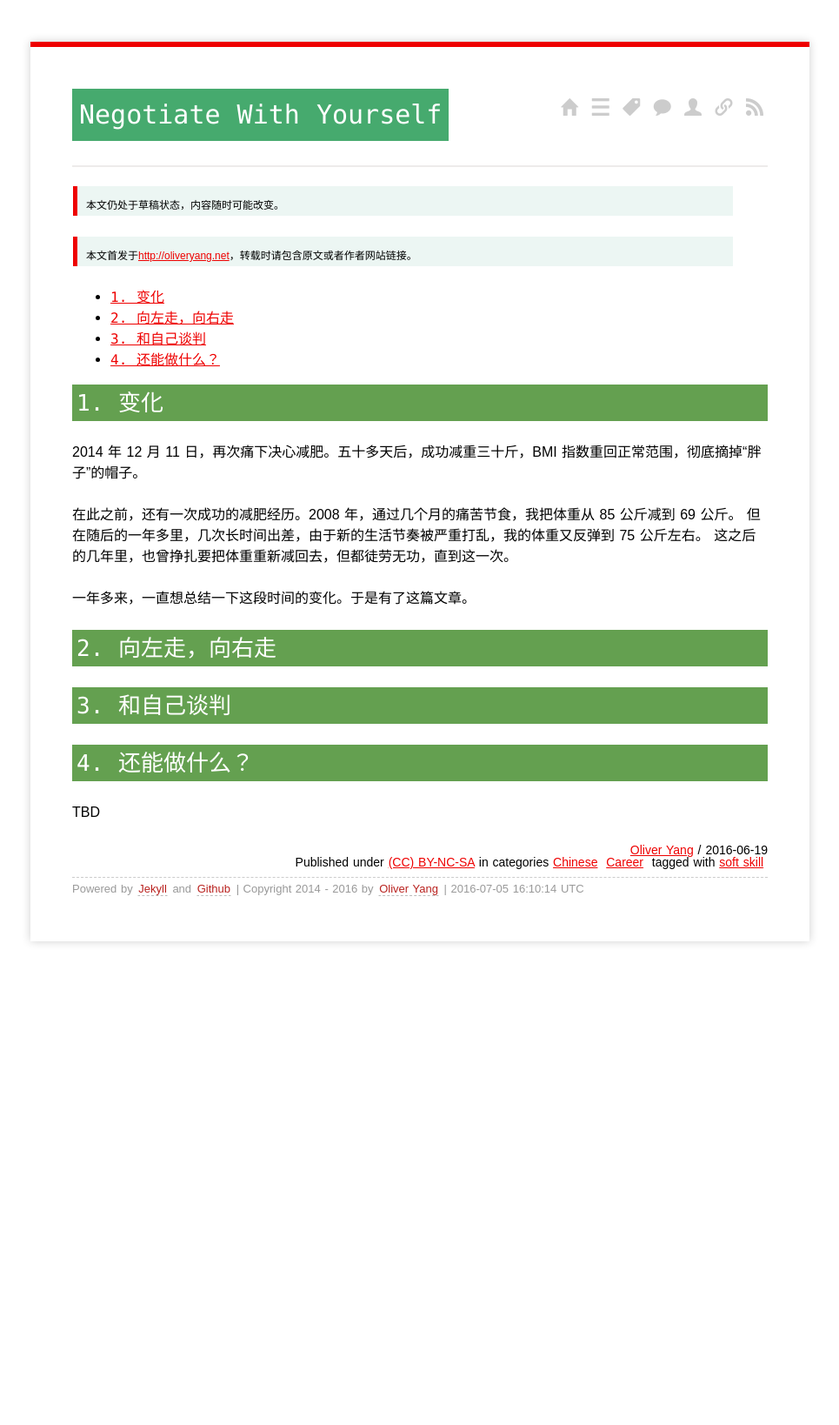
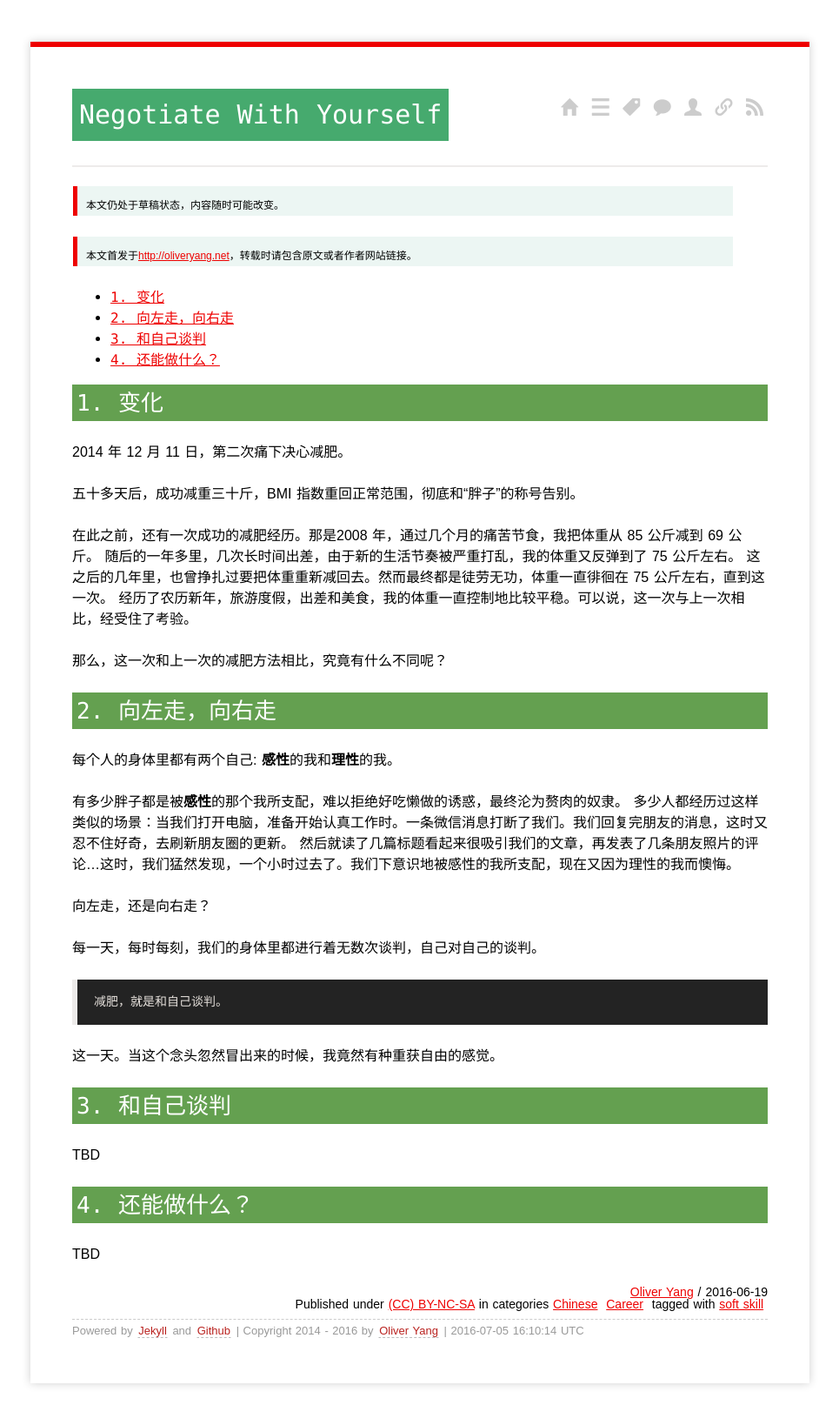
Before and after one commit to yangoliver/yangoliver.github.io, a Jekyll site: the page built from _posts/2016/2016-06-19-negotiate-with-yourself.md, in a window 1280 px wide. Shown: the whole page at 87% size, without its empty margins (157-1122 px from the left). Built offline with Jekyll 4.4.1, drawn with Linux system fonts in a browser that asks for light colours; comment, search, counter and statistics services are not loaded; before the commit the page ends 1130 px from its top, so only the background shows below that.

Commit message:
draft: added second section and format cleanup

```diff
--- a/_posts/2016/2016-06-19-negotiate-with-yourself.md
+++ b/_posts/2016/2016-06-19-negotiate-with-yourself.md
@@ -16,20 +16,36 @@ tags:
 
 ## 1. 变化
 
-2014 年 12 月 11 日，再次痛下决心减肥。五十多天后，成功减重三十斤，BMI 指数重回正常范围，彻底摘掉“胖子”的帽子。
+2014 年 12 月 11 日，第二次痛下决心减肥。
 
-在此之前，还有一次成功的减肥经历。2008 年，通过几个月的痛苦节食，我把体重从 85 公斤减到 69 公斤。
-但在随后的一年多里，几次长时间出差，由于新的生活节奏被严重打乱，我的体重又反弹到 75 公斤左右。
-这之后的几年里，也曾挣扎要把体重重新减回去，但都徒劳无功，直到这一次。
+五十多天后，成功减重三十斤，BMI 指数重回正常范围，彻底和“胖子”的称号告别。
 
-一年多来，一直想总结一下这段时间的变化。于是有了这篇文章。
+在此之前，还有一次成功的减肥经历。那是2008 年，通过几个月的痛苦节食，我把体重从 85 公斤减到 69 公斤。
+随后的一年多里，几次长时间出差，由于新的生活节奏被严重打乱，我的体重又反弹到了 75 公斤左右。
+这之后的几年里，也曾挣扎过要把体重重新减回去。然而最终都是徒劳无功，体重一直徘徊在 75 公斤左右，直到这一次。
+经历了农历新年，旅游度假，出差和美食，我的体重一直控制地比较平稳。可以说，这一次与上一次相比，经受住了考验。
+
+那么，这一次和上一次的减肥方法相比，究竟有什么不同呢？
 
 ## 2. 向左走，向右走
 
+每个人的身体里都有两个自己: **感性**的我和**理性**的我。
 
+有多少胖子都是被**感性**的那个我所支配，难以拒绝好吃懒做的诱惑，最终沦为赘肉的奴隶。
+多少人都经历过这样类似的场景：当我们打开电脑，准备开始认真工作时。一条微信消息打断了我们。我们回复完朋友的消息，这时又忍不住好奇，去刷新朋友圈的更新。
+然后就读了几篇标题看起来很吸引我们的文章，再发表了几条朋友照片的评论...这时，我们猛然发现，一个小时过去了。我们下意识地被感性的我所支配，现在又因为理性的我而懊悔。
+
+向左走，还是向右走？
+
+每一天，每时每刻，我们的身体里都进行着无数次谈判，自己对自己的谈判。
+
+    减肥，就是和自己谈判。
+
+这一天。当这个念头忽然冒出来的时候，我竟然有种重获自由的感觉。
 
 ## 3. 和自己谈判
 
+TBD
 
 ## 4. 还能做什么？
 
```
